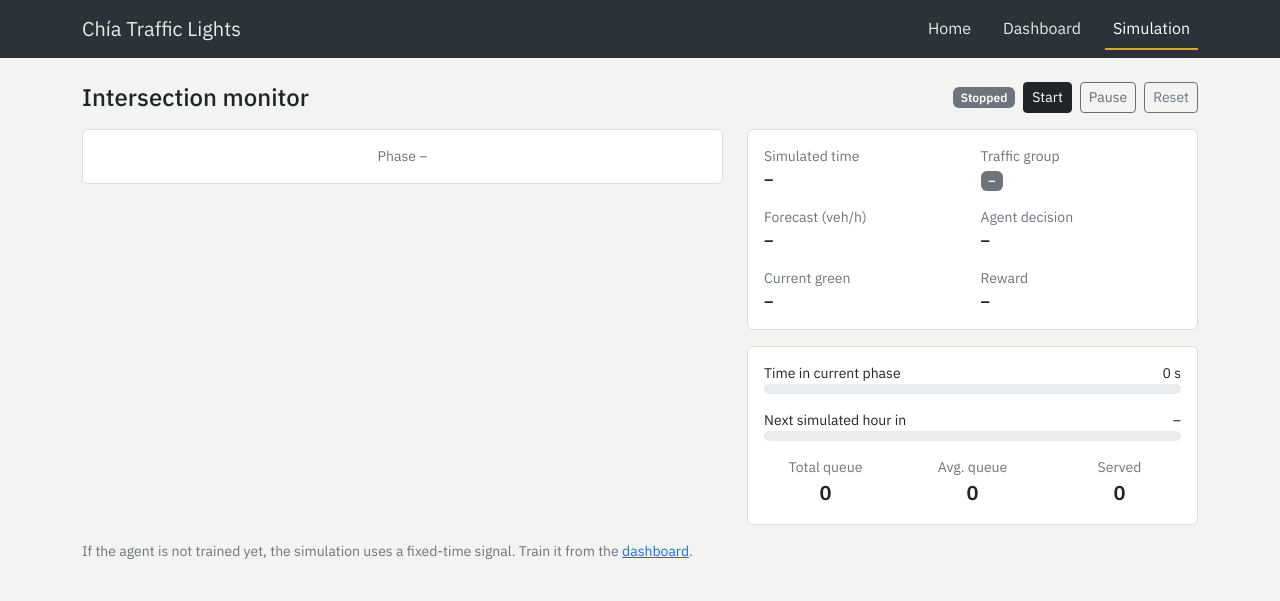
After one commit to sierraerick46-afk/Smart-Traffic-Control, a Flask app: template templates/simula.html in a window 1280 px wide. The commit adds this page. Shown: the top 601 px of the page. Run offline with Flask 3, Linux system fonts and the light colour scheme; the template is opened without the code that fills it, so the values that code supplies are empty; parts of the project's set-up code (start-up, migrations or seed data) failed here and were passed over.

Commit message:
Add simula.html, index.html and api_controller.py

```diff
--- a/app.py
+++ b/app.py
@@ -4,6 +4,7 @@ from controllers.web_controller import create_web_blueprint
 from models.data_loader import DataLoader
 from services.clustering_service import ClusteringService
 from services.prediction_service import PredictionService
+from services.control_service import ControlService
 
 def create_app():
     app = Flask(__name__)
@@ -16,6 +17,8 @@ def create_app():
     prediction = PredictionService(loader, clustering)
     services["prediction"] = prediction
 
+    services["control"] = ControlService(clustering, prediction, loader)
+
     app.register_blueprint(create_web_blueprint())
     app.register_blueprint(create_api_blueprint(services))
     return app
--- a/controllers/web_controller.py
+++ b/controllers/web_controller.py
@@ -7,4 +7,8 @@ def create_web_blueprint():
     def dashboard():
         return render_template("index.html")
 
+    @bp.route("/simula")
+        def simula():
+            return render_template("simula.html")
+
     return bp
--- /dev/null
+++ b/templates/simula.html
@@ -0,0 +1,83 @@
+<!doctype html>
+<html lang="en">
+<head>
+  <meta charset="utf-8">
+  <meta name="viewport" content="width=device-width, initial-scale=1">
+  <title>Simulation · Chía Traffic Lights</title>
+  <link href="https://cdn.jsdelivr.net/npm/bootstrap@5.3.3/dist/css/bootstrap.min.css" rel="stylesheet">
+  <link href="https://fonts.googleapis.com/css2?family=IBM+Plex+Sans:wght@400;500;600&display=swap" rel="stylesheet">
+  <link href="{{ url_for('static', filename='css/styles.css') }}" rel="stylesheet">
+</head>
+<body>
+<nav class="navbar navbar-expand-lg app-nav">
+  <div class="container">
+    <a class="navbar-brand" href="/">Chía Traffic Lights</a>
+    <div class="navbar-nav ms-auto flex-row gap-3">
+      <a class="nav-link" href="/">Home</a>
+      <a class="nav-link" href="/dashboard">Dashboard</a>
+      <a class="nav-link active" href="/simula">Simulation</a>
+    </div>
+  </div>
+</nav>
+
+<main class="container py-4" id="sim-page">
+  <div class="d-flex flex-wrap align-items-center gap-2 mb-3">
+    <h1 class="h4 mb-0 me-auto">Intersection monitor</h1>
+    <span id="sim-policy" class="badge text-bg-secondary">Stopped</span>
+    <button id="btn-start" class="btn btn-dark btn-sm">Start</button>
+    <button id="btn-pause" class="btn btn-outline-dark btn-sm" disabled>Pause</button>
+    <button id="btn-reset" class="btn btn-outline-secondary btn-sm">Reset</button>
+  </div>
+
+  <div class="row g-4">
+    <div class="col-lg-7">
+      <div class="card"><div class="card-body">
+        <div class="intersection">
+
+          <div class="acc acc-n" id="acc-0"></div>
+          <div class="acc acc-w" id="acc-3"></div>
+          <div class="crossing"><div id="phase-name" class="small text-secondary text-center">Phase –</div></div>
+          <div class="acc acc-e" id="acc-2"></div>
+          <div class="acc acc-s" id="acc-1"></div>
+        </div>
+      </div></div>
+    </div>
+
+    <div class="col-lg-5">
+      <div class="card mb-3"><div class="card-body">
+        <div class="row g-3">
+          <div class="col-6"><div class="small text-secondary">Simulated time</div>
+            <div id="m-time" class="fw-semibold">–</div></div>
+          <div class="col-6"><div class="small text-secondary">Traffic group</div>
+            <span id="m-cluster" class="badge text-bg-secondary">–</span></div>
+          <div class="col-6"><div class="small text-secondary">Forecast (veh/h)</div>
+            <div id="m-pred" class="fw-semibold">–</div></div>
+          <div class="col-6"><div class="small text-secondary">Agent decision</div>
+            <div id="m-action" class="fw-semibold">–</div></div>
+          <div class="col-6"><div class="small text-secondary">Current green</div>
+            <div id="m-green" class="fw-semibold">–</div></div>
+          <div class="col-6"><div class="small text-secondary">Reward</div>
+            <div id="m-reward" class="fw-semibold">–</div></div>
+        </div>
+      </div></div>
+
+      <div class="card"><div class="card-body">
+        <div class="d-flex justify-content-between small"><span>Time in current phase</span><span id="m-tip">0 s</span></div>
+        <div class="progress mb-3" style="height:10px"><div id="bar-phase" class="progress-bar bg-dark" style="width:0%"></div></div>
+        <div class="d-flex justify-content-between small"><span>Next simulated hour in</span><span id="m-next">–</span></div>
+        <div class="progress mb-3" style="height:10px"><div id="bar-hour" class="progress-bar bg-secondary" style="width:0%"></div></div>
+        <div class="row text-center">
+          <div class="col-4"><div class="small text-secondary">Total queue</div><div id="m-total" class="fs-5 fw-semibold">0</div></div>
+          <div class="col-4"><div class="small text-secondary">Avg. queue</div><div id="m-avg" class="fs-5 fw-semibold">0</div></div>
+          <div class="col-4"><div class="small text-secondary">Served</div><div id="m-dep" class="fs-5 fw-semibold">0</div></div>
+        </div>
+      </div></div>
+    </div>
+  </div>
+  <p class="small text-secondary mt-3">If the agent is not trained yet, the simulation uses a fixed-time signal. Train it from the <a href="/dashboard">dashboard</a>.</p>
+</main>
+
+<script src="https://cdn.jsdelivr.net/npm/bootstrap@5.3.3/dist/js/bootstrap.bundle.min.js"></script>
+<script src="{{ url_for('static', filename='js/main.js') }}"></script>
+</body>
+</html>
```
Also changed, not shown: controllers/api_controller.py (+20 -0 lines), templates/index.html (+28 -0 lines).
